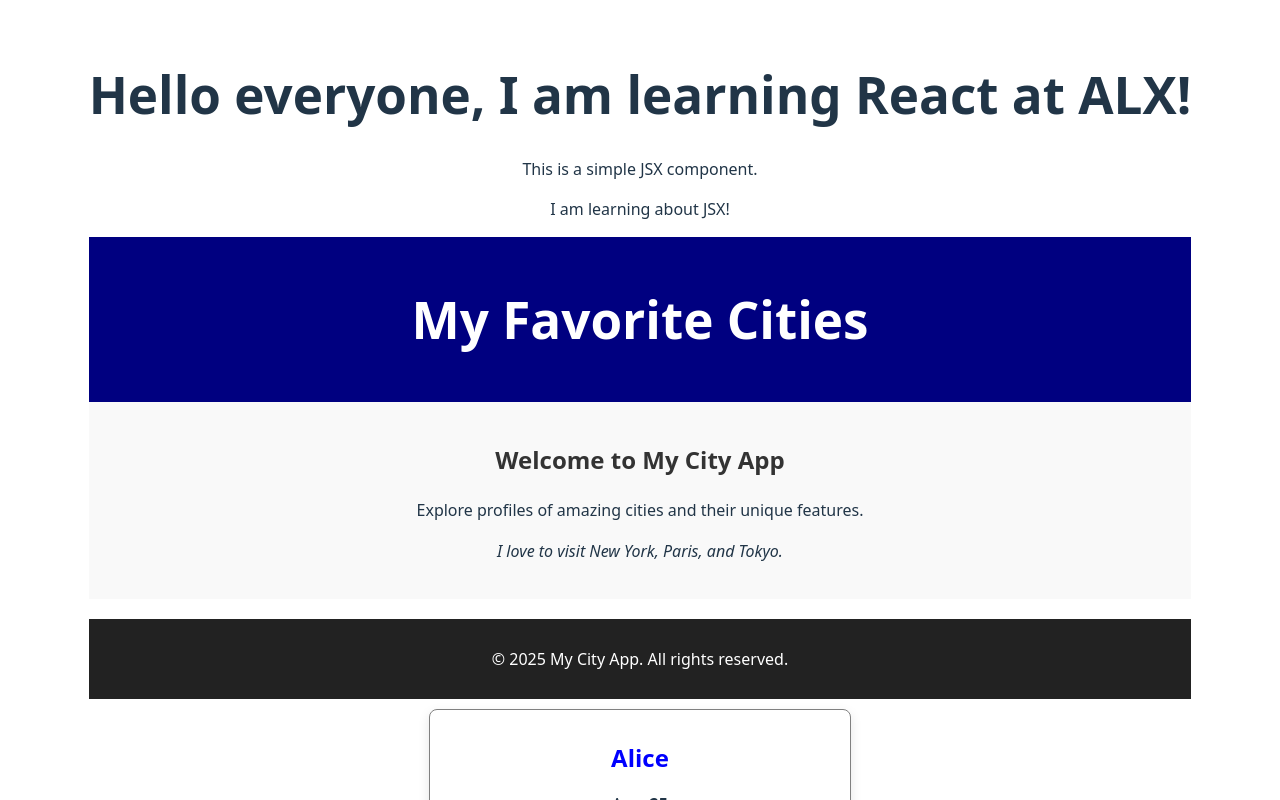
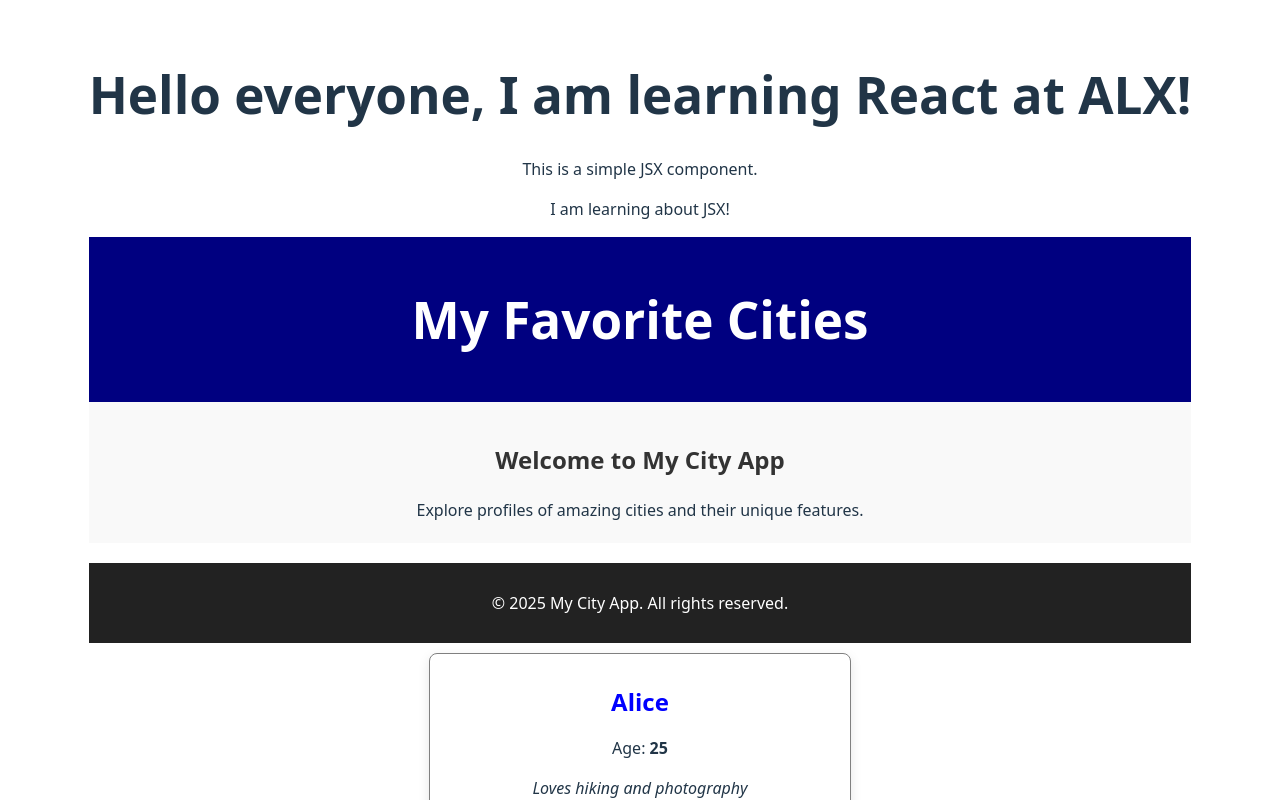
Before and after one commit to ThulileMasuku/alx-fe-reactjs, a React (Vite) app: page / in a window 1280 px wide. Shown: the top 800 px of the page. Built offline with nearby package versions, Linux system fonts and the light colour scheme.

Commit message:
Fix all components for checker compliance and add Counter

```diff
--- a/src/App.jsx
+++ b/src/App.jsx
@@ -4,7 +4,7 @@ import Header from './components/Header';
 import MainContent from './components/MainContent';
 import Footer from './components/Footer';
 import UserProfile from './components/UserProfile';
-import Counter from './components/Counter'; // ✅ Import Counter
+import Counter from './components/Counter';
 
 function App() {
   return (
@@ -22,7 +22,7 @@ function App() {
       <UserProfile name="Bob" age={30} bio="Enjoys cooking and traveling" />
       <UserProfile name="Charlie" age={28} bio="Passionate about music and art" />
 
-      {/* ✅ Task 4: Counter component */}
+      {/* Task 4: Counter component */}
       <Counter />
     </div>
   );
--- a/src/components/MainContent.jsx
+++ b/src/components/MainContent.jsx
@@ -1,20 +1,9 @@
-import React from "react";
-
 function MainContent() {
   return (
-    <main
-      style={{
-        padding: "20px",
-        backgroundColor: "#f9f9f9",
-        textAlign: "center",
-      }}
-    >
+    <main style={{ padding: "20px", textAlign: "center", backgroundColor: "#f9f9f9" }}>
       <h2 style={{ color: "#333" }}>Welcome to My City App</h2>
-      <p style={{ lineHeight: 1.6 }}>
+      <p style={{ lineHeight: "1.6", maxWidth: "600px", margin: "0 auto" }}>
         Explore profiles of amazing cities and their unique features.
-      </p>
-      <p style={{ marginTop: "10px", fontStyle: "italic" }}>
-        I love to visit New York, Paris, and Tokyo.
       </p>
     </main>
   );
```
Also changed, not shown: src/components/Counter.jsx (line endings or trailing spaces).
